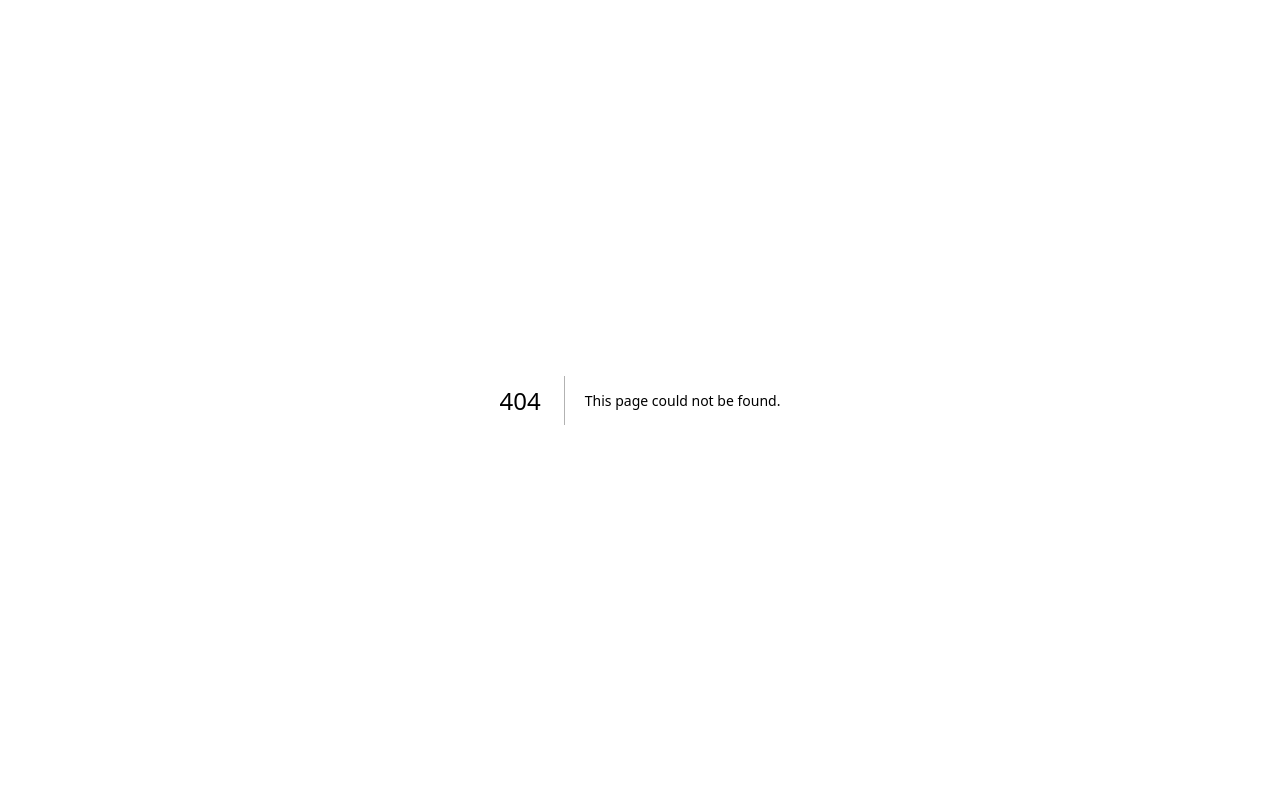
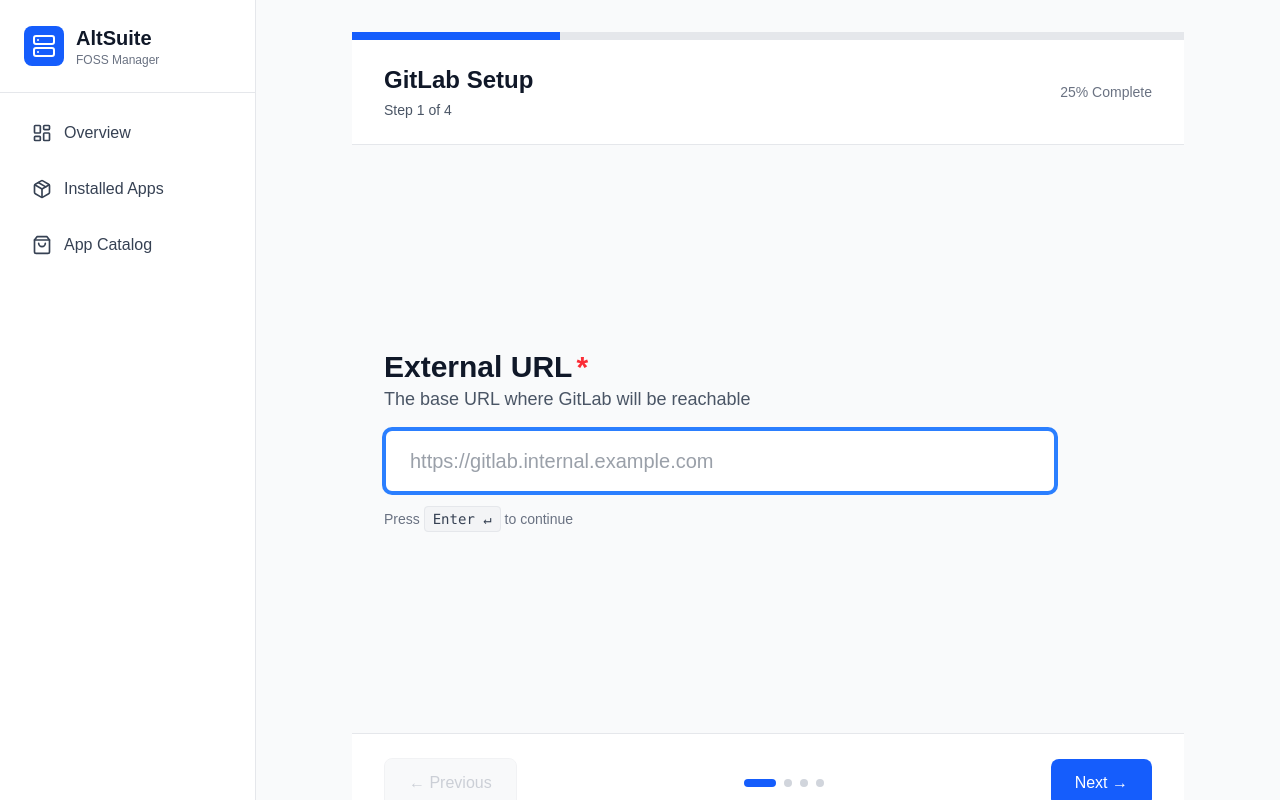
Before and after one commit to smalex-z/altsuite, a Next.js app in the folder frontend/: page /wizards/GitLab.Install in a window 1280 px wide. Before the commit this address had no page. Built offline with nearby package versions, Linux system fonts and the light colour scheme.

Commit message:
gitlab wizard

```diff
--- /dev/null
+++ b/frontend/app/(dashboard)/wizards/GitLab.Install/page.tsx
@@ -0,0 +1,20 @@
+'use client';
+
+import React, { useState } from 'react';
+import GitlabWizard from '@/app/components/wizards/gitlabWizard';
+
+export default function GitlabWizardPage() {
+  const [submittedData, setSubmittedData] = useState<Record<string, string> | null>(null);
+
+  const handleWizardComplete = (data: Record<string, string>) => {
+    console.log('GitLab wizard completed with data:', data);
+    setSubmittedData(data);
+    // In a real app, send data to the backend to start installation
+  };
+
+  return (
+    <div className="max-w-4xl mx-auto p-8">
+      <GitlabWizard onComplete={handleWizardComplete} />
+    </div>
+  );
+}
--- /dev/null
+++ b/frontend/app/components/wizards/gitlabWizard.tsx
@@ -0,0 +1,62 @@
+'use client';
+
+import React from 'react';
+import ServiceWizard, { WizardFieldConfig } from '../serviceWizard';
+
+const gitlabFields: WizardFieldConfig[] = [
+  {
+    key: 'externalUrl',
+    label: 'External URL',
+    type: 'url',
+    placeholder: 'https://gitlab.internal.example.com',
+    description: 'The base URL where GitLab will be reachable',
+    required: true,
+  },
+  {
+    key: 'gitlabHome',
+    label: 'GitLab Home Directory',
+    type: 'text',
+    placeholder: '/srv/gitlab',
+    description: 'The host path where GitLab will store data, logs, and config files',
+    required: true,
+  },
+  {
+    key: 'httpPort',
+    label: 'HTTP Port Mapping',
+    type: 'number',
+    placeholder: '80',
+    description: 'The port on the host machine to map to GitLab HTTP (default 80)',
+    required: false,
+  },
+  {
+    key: 'registryUrl',
+    label: 'Private Container Registry URL',
+    type: 'url',
+    placeholder: 'registry.example.com',
+    description: 'For offline installs, the address of your local container registry',
+    required: false,
+  }
+];
+
+type GitlabWizardProps = {
+  onComplete?: (data: Record<string, string>) => void;
+};
+
+const GitlabWizard: React.FC<GitlabWizardProps> = ({ onComplete }) => {
+  const handleComplete = async (data: Record<string, string>) => {
+    console.log('GitLab setup completed with data:', data);
+    if (onComplete) {
+      onComplete(data);
+    }
+  };
+
+  return (
+    <ServiceWizard
+      fields={gitlabFields}
+      onComplete={handleComplete}
+      serviceName="GitLab"
+    />
+  );
+};
+
+export default GitlabWizard;
```
